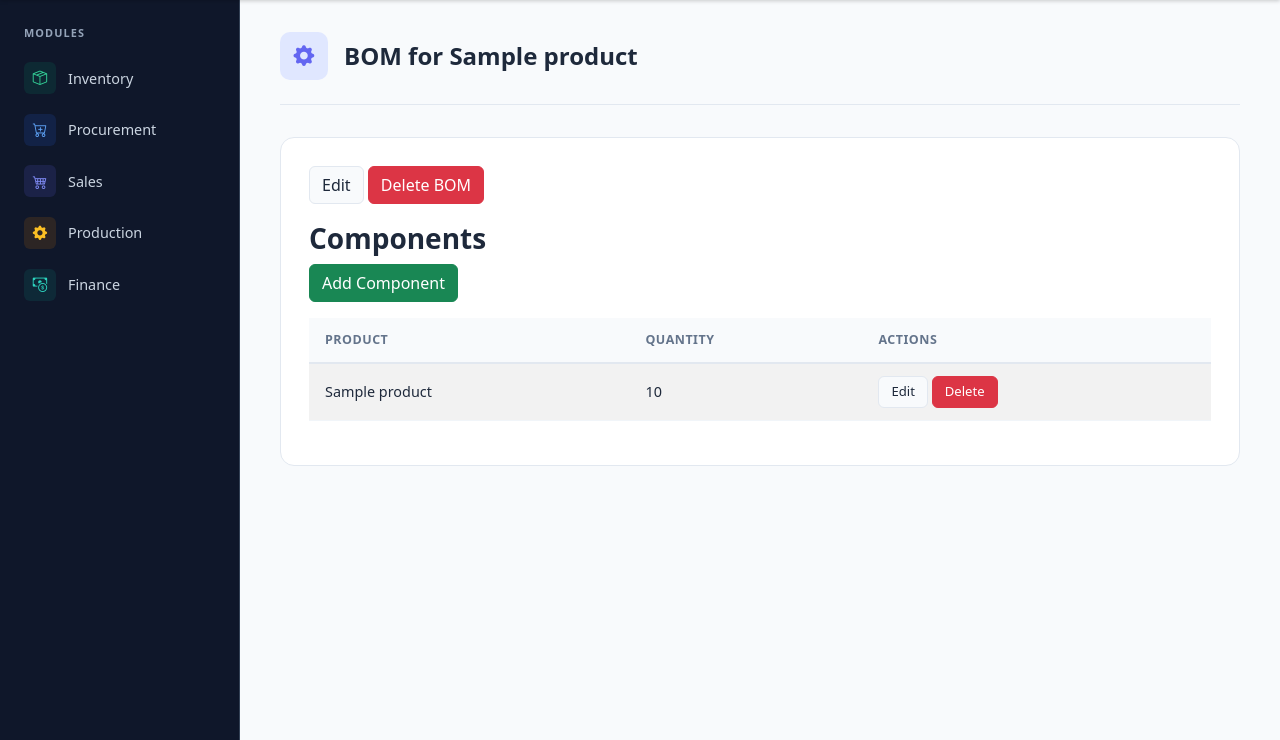
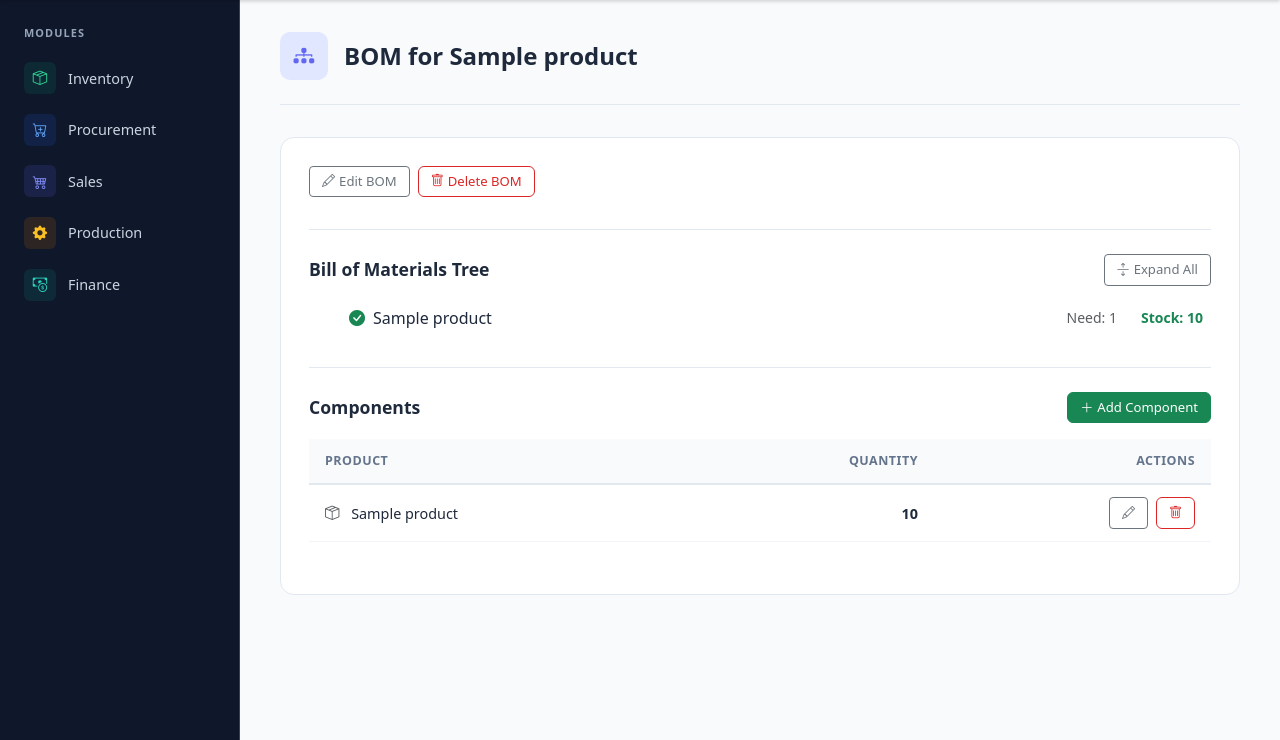
Before and after one commit to Um9i/ERPv, a Django app: page /production/boms/1/ in a window 1280 px wide. Shown: the part 60-800 px from the top of the page. Run offline with Django 4.2, Linux system fonts and the light colour scheme; a user stored in the database is signed in; tables that the repository leaves empty hold one stand-in row (values such as "Sample post").

Commit message:
feat: Enhance BOM detail view with BOM tree and improved component layout

```diff
--- a/production/views.py
+++ b/production/views.py
@@ -175,6 +175,7 @@ class BOMDetailView(DetailView):
 
     def get_context_data(self, **kwargs):
         from django.core.paginator import Paginator
+        from .services import build_bom_tree
 
         context = super().get_context_data(**kwargs)
         bom = self.object
@@ -182,6 +183,7 @@ class BOMDetailView(DetailView):
         page = self.request.GET.get("page")
         paginator = Paginator(items, 10)
         context["bom_items"] = paginator.get_page(page)
+        context["bom_tree"] = build_bom_tree(bom.product)
         return context
 
 
--- a/templates/production/bom_detail.html
+++ b/templates/production/bom_detail.html
@@ -1,27 +1,171 @@
 {% extends "includes/card.html" %}
-{% block card_icon %}bi-gear-fill{% endblock %}
+{% block card_icon %}bi-diagram-3-fill{% endblock %}
 {% block card_title %}BOM for {{ bom.product.name }}{% endblock %}
 {% block card_body %}
-<p><a class="btn btn-secondary" href="{% url 'production:bom-update' bom.pk %}">Edit</a>
-        <a class="btn btn-danger" href="{% url 'production:bom-delete' bom.pk %}">Delete BOM</a></p>
-        <h3>Components</h3>
-        <p><a class="btn btn-success" href="{% url 'production:bomitem-create' %}?bom={{ bom.pk }}">Add Component</a></p>
-        <table class="table table-striped">
-    <thead><tr><th>Product</th><th>Quantity</th><th>Actions</th></tr></thead>
+
+{# ── Actions ── #}
+<div class="d-flex gap-2 mb-4">
+    <a class="btn btn-outline-secondary btn-sm" href="{% url 'production:bom-update' bom.pk %}">
+        <i class="bi bi-pencil me-1"></i>Edit BOM
+    </a>
+    <a class="btn btn-outline-danger btn-sm" href="{% url 'production:bom-delete' bom.pk %}">
+        <i class="bi bi-trash me-1"></i>Delete BOM
+    </a>
+</div>
+
+{# ── BOM tree ── #}
+{% if bom_tree %}
+<div class="detail-section mb-4">
+    <div class="detail-section-header d-flex justify-content-between align-items-center">
+        <h2 class="detail-section-title mb-0">Bill of Materials Tree</h2>
+        <button class="btn btn-sm btn-outline-secondary" id="bom-expand-all">
+            <i class="bi bi-arrows-expand me-1"></i>Expand All
+        </button>
+    </div>
+    <div id="bom-tree" class="mt-2 px-2"></div>
+</div>
+{{ bom_tree|json_script:"bom-tree-data" }}
+{% endif %}
+
+{# ── Components section ── #}
+<div class="detail-section mb-4">
+    <div class="detail-section-header d-flex justify-content-between align-items-center">
+        <h2 class="detail-section-title mb-0">Components</h2>
+        <a class="btn btn-sm btn-success" href="{% url 'production:bomitem-create' %}?bom={{ bom.pk }}">
+            <i class="bi bi-plus-lg me-1"></i>Add Component
+        </a>
+    </div>
+
+    {% if bom_items %}
+    <div class="table-responsive mt-2">
+        <table class="table table-sm align-middle mb-0">
+            <thead>
+                <tr>
+                    <th>Product</th>
+                    <th class="text-end">Quantity</th>
+                    <th class="text-end">Actions</th>
+                </tr>
+            </thead>
             <tbody>
                 {% for item in bom_items %}
                 <tr>
-        <td>{{ item.product.name }}</td>
-        <td>{{ item.quantity }}</td>
                     <td>
-            <a class="btn btn-sm btn-secondary" href="{% url 'production:bomitem-update' item.pk %}">Edit</a>
-            <a class="btn btn-sm btn-danger" href="{% url 'production:bomitem-delete' item.pk %}">Delete</a>
+                        <i class="bi bi-box-seam text-muted me-2"></i>
+                        {{ item.product.name }}
+                    </td>
+                    <td class="text-end fw-semibold">{{ item.quantity }}</td>
+                    <td class="text-end">
+                        <a class="btn btn-sm btn-outline-secondary me-1"
+                           href="{% url 'production:bomitem-update' item.pk %}">
+                            <i class="bi bi-pencil"></i>
+                        </a>
+                        <a class="btn btn-sm btn-outline-danger"
+                           href="{% url 'production:bomitem-delete' item.pk %}">
+                            <i class="bi bi-trash"></i>
+                        </a>
                     </td>
                 </tr>
-    {% empty %}
-    <tr><td colspan="3">No components.</td></tr>
                 {% endfor %}
             </tbody>
         </table>
+    </div>
     {% include "includes/pagination.html" with page_obj=bom_items %}
+    {% else %}
+    <div class="text-muted py-3 text-center">
+        <i class="bi bi-inbox fs-4 d-block mb-1"></i>
+        No components defined yet.
+    </div>
+    {% endif %}
+</div>
+
 {% endblock %}
+
+{% block extra_js %}
+<script>
+(function() {
+    const dataEl = document.getElementById('bom-tree-data');
+    const container = document.getElementById('bom-tree');
+    if (!dataEl || !container) return;
+
+    const treeData = JSON.parse(dataEl.textContent);
+
+    function renderNode(node, depth) {
+        const hasChildren = node.children && node.children.length > 0;
+        const sufficient = node.sufficient;
+
+        const wrapper = document.createElement('div');
+        wrapper.className = 'bom-node';
+        wrapper.style.paddingLeft = depth * 1.5 + 'rem';
+
+        const row = document.createElement('div');
+        row.className = 'bom-node-row d-flex align-items-center gap-2 py-1' +
+                         (!sufficient ? ' text-danger' : '');
+
+        if (hasChildren) {
+            const toggle = document.createElement('button');
+            toggle.className = 'btn btn-link btn-sm p-0 text-muted bom-toggle';
+            toggle.innerHTML = '<i class="bi bi-chevron-down"></i>';
+            toggle.addEventListener('click', function() {
+                const childContainer = wrapper.querySelector('.bom-children');
+                const isOpen = childContainer.style.display !== 'none';
+                childContainer.style.display = isOpen ? 'none' : 'block';
+                toggle.innerHTML = isOpen
+                    ? '<i class="bi bi-chevron-right"></i>'
+                    : '<i class="bi bi-chevron-down"></i>';
+            });
+            row.appendChild(toggle);
+        } else {
+            const spacer = document.createElement('span');
+            spacer.style.width = '1.5rem';
+            spacer.style.display = 'inline-block';
+            row.appendChild(spacer);
+        }
+
+        const icon = document.createElement('i');
+        icon.className = sufficient
+            ? 'bi bi-check-circle-fill text-success'
+            : 'bi bi-x-circle-fill text-danger';
+        row.appendChild(icon);
+
+        const name = document.createElement('span');
+        name.className = 'flex-grow-1';
+        name.textContent = node.name;
+        row.appendChild(name);
+
+        const qty = document.createElement('span');
+        qty.className = 'text-muted small ms-auto me-3';
+        qty.textContent = 'Need: ' + node.quantity;
+        row.appendChild(qty);
+
+        const stock = document.createElement('span');
+        stock.className = 'small fw-semibold ' + (sufficient ? 'text-success' : 'text-danger');
+        stock.textContent = 'Stock: ' + node.stock;
+        row.appendChild(stock);
+
+        wrapper.appendChild(row);
+
+        if (hasChildren) {
+            const childContainer = document.createElement('div');
+            childContainer.className = 'bom-children';
+            node.children.forEach(function(child) {
+                childContainer.appendChild(renderNode(child, depth + 1));
+            });
+            wrapper.appendChild(childContainer);
+        }
+
+        return wrapper;
+    }
+
+    container.appendChild(renderNode(treeData, 0));
+
+    document.getElementById('bom-expand-all')?.addEventListener('click', function() {
+        document.querySelectorAll('.bom-children').forEach(function(el) {
+            el.style.display = 'block';
+        });
+        document.querySelectorAll('.bom-toggle i').forEach(function(el) {
+            el.className = 'bi bi-chevron-down';
+        });
+    });
+})();
+</script>
+{% endblock %}
```
Lines whose indentation alone changed are shown as unchanged.
